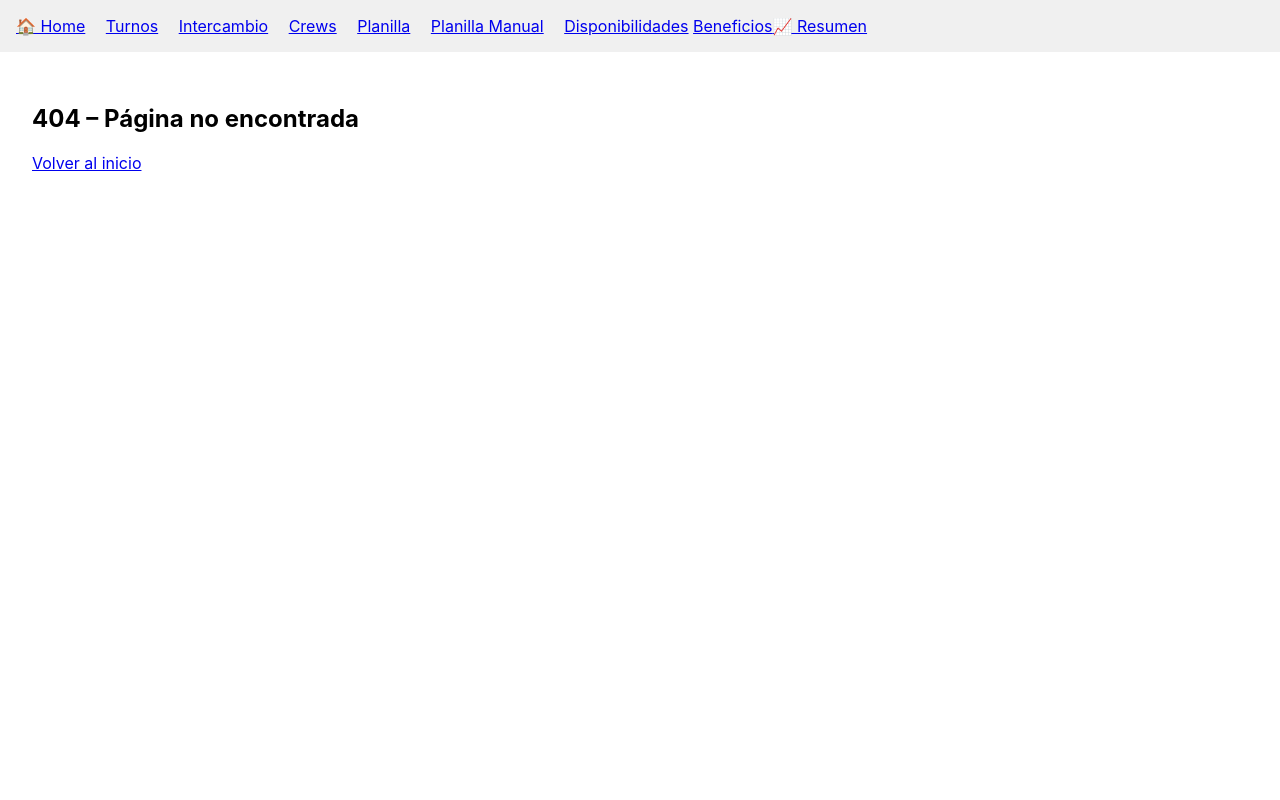
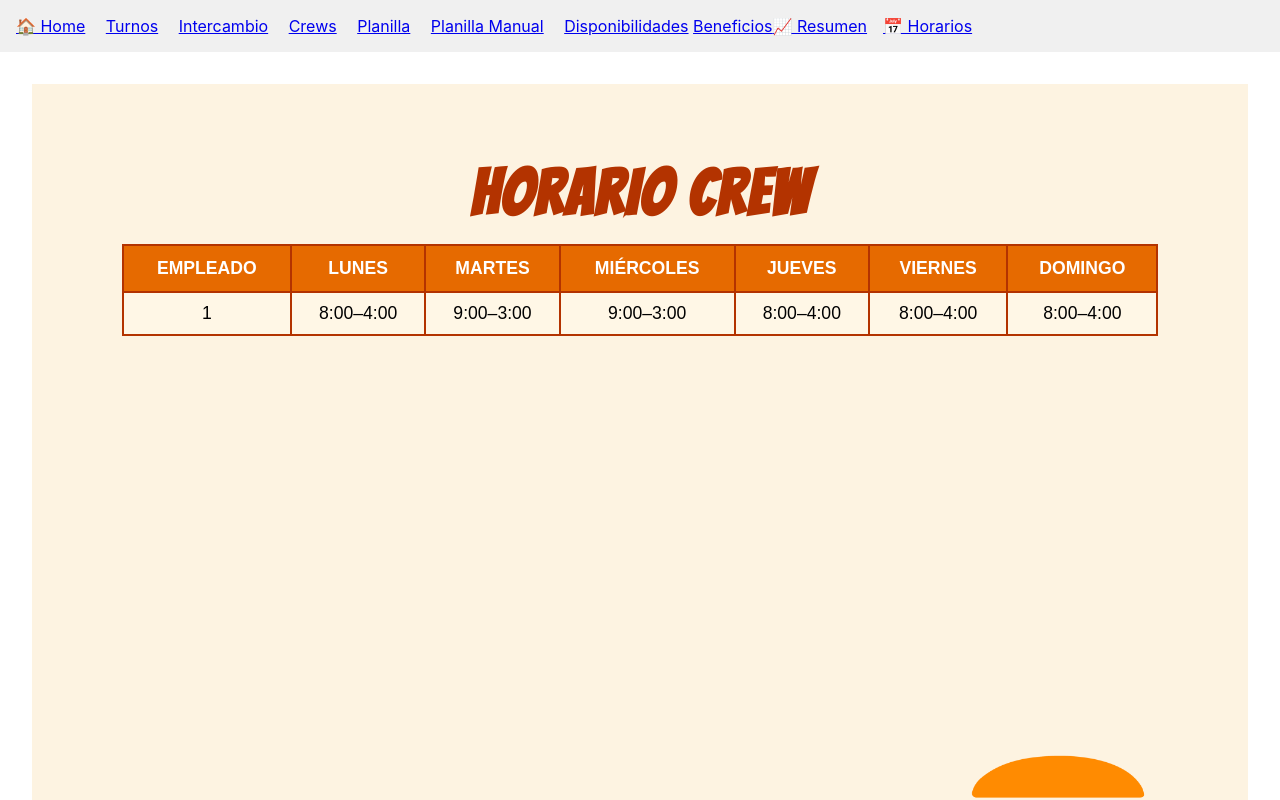
Before and after one commit to mgonzaleh10/proyecto-t, a React (Create React App) app in the folder frontend/: page /horarios in a window 1280 px wide. Before the commit this address had no page. Shown: the top 800 px of the page. Built offline with nearby package versions, Linux system fonts and the light colour scheme.

Commit message:
primera implementacion de mejora de diseño para pagina de horarios

```diff
--- a/frontend/src/App.jsx
+++ b/frontend/src/App.jsx
@@ -10,6 +10,8 @@ import PlanillaTurnosManual from './pages/PlanillaTurnosManual'; // Importo la p
 import DisponibilidadesPage from './pages/DisponibilidadesPage'; // Importo la página de disponibilidades
 import BeneficiosPage from './pages/BeneficiosPage';
 import ResumenTurnosPage      from './pages/ResumenTurnosPage';
+import HorariosPage from './pages/HorariosPage'; // 👈 importa tu nueva página
+
 
 export default function App() {
   return (
@@ -25,6 +27,8 @@ export default function App() {
         <Link to="/disponibilidades">Disponibilidades</Link> {/* Enlace a Disponibilidades */}
         <Link to="/beneficios">Beneficios</Link>
         <Link to="/resumen" style={{ marginRight:'1rem' }}>📈 Resumen</Link>
+        <Link to="/horarios" style={{ marginRight: '1rem' }}>📅 Horarios</Link>
+
       </header>
 
       {/* Contenedor principal donde se renderizan las rutas */}
@@ -39,6 +43,8 @@ export default function App() {
           <Route path="/disponibilidades" element={<DisponibilidadesPage />} /> {/* Ruta para DisponibilidadesPage */}
           <Route path="/beneficios" element={<BeneficiosPage />} />
           <Route path="/resumen" element={<ResumenTurnosPage />} />
+          <Route path="/horarios" element={<HorariosPage />} />
+
 
           {/* Ruta comodín para mostrar mensaje 404 */}
           <Route
--- /dev/null
+++ b/frontend/src/pages/HorariosPage.css
@@ -0,0 +1,60 @@
+@import url('https://fonts.googleapis.com/css2?family=Bangers&display=swap');
+
+.schedule-container {
+  background: #fdf3e1; /* Beige claro */
+  min-height: 100vh;
+  padding: 2rem;
+  text-align: center;
+  position: relative;
+}
+
+/* Título */
+.schedule-title {
+  font-family: 'Bangers', cursive;
+  font-size: 4rem;
+  color: #b33300; /* Rojo oscuro Burger King */
+  margin-bottom: 1rem;
+  letter-spacing: 2px;
+}
+
+/* Tabla */
+.schedule-table {
+  margin: 0 auto;
+  border-collapse: collapse;
+  width: 90%;
+  font-family: Arial, sans-serif;
+  font-size: 1.1rem;
+}
+
+.schedule-table th {
+  background: #e66a00; /* Naranja fuerte */
+  color: white;
+  padding: 12px;
+  border: 2px solid #b33300;
+  text-transform: uppercase;
+}
+
+.schedule-table td {
+  border: 2px solid #b33300;
+  padding: 10px;
+  text-align: center;
+}
+
+.schedule-table tbody tr:nth-child(odd) {
+  background: #fff7e6; /* tono crema */
+}
+
+.schedule-table tbody tr:nth-child(even) {
+  background: #ffe0b2; /* naranja claro */
+}
+
+/* Logo en esquina inferior derecha */
+.schedule-logo {
+  position: absolute;
+  bottom: 20px;
+  right: 40px;
+}
+
+.schedule-logo img {
+  width: 300px;
+}
--- /dev/null
+++ b/frontend/src/pages/HorariosPage.jsx
@@ -0,0 +1,40 @@
+import React from "react";
+import "./HorariosPage.css";
+import logo from "../assets/burgerking.png"; // tu logo aquí
+
+export default function HorariosPage() {
+  return (
+    <div className="schedule-container">
+      <h1 className="schedule-title">HORARIO CREW</h1>
+
+      <table className="schedule-table">
+        <thead>
+          <tr>
+            <th>EMPLEADO</th>
+            <th>LUNES</th>
+            <th>MARTES</th>
+            <th>MIÉRCOLES</th>
+            <th>JUEVES</th>
+            <th>VIERNES</th>
+            <th>DOMINGO</th>
+          </tr>
+        </thead>
+        <tbody>
+          <tr>
+            <td>1</td>
+            <td>8:00–4:00</td>
+            <td>9:00–3:00</td>
+            <td>9:00–3:00</td>
+            <td>8:00–4:00</td>
+            <td>8:00–4:00</td>
+            <td>8:00–4:00</td>
+          </tr>
+        </tbody>
+      </table>
+
+      <div className="schedule-logo">
+        <img src={logo} alt="Burger King Logo" />
+      </div>
+    </div>
+  );
+}
```
Also changed, not shown: frontend/src/assets/burgerking.png (added).
